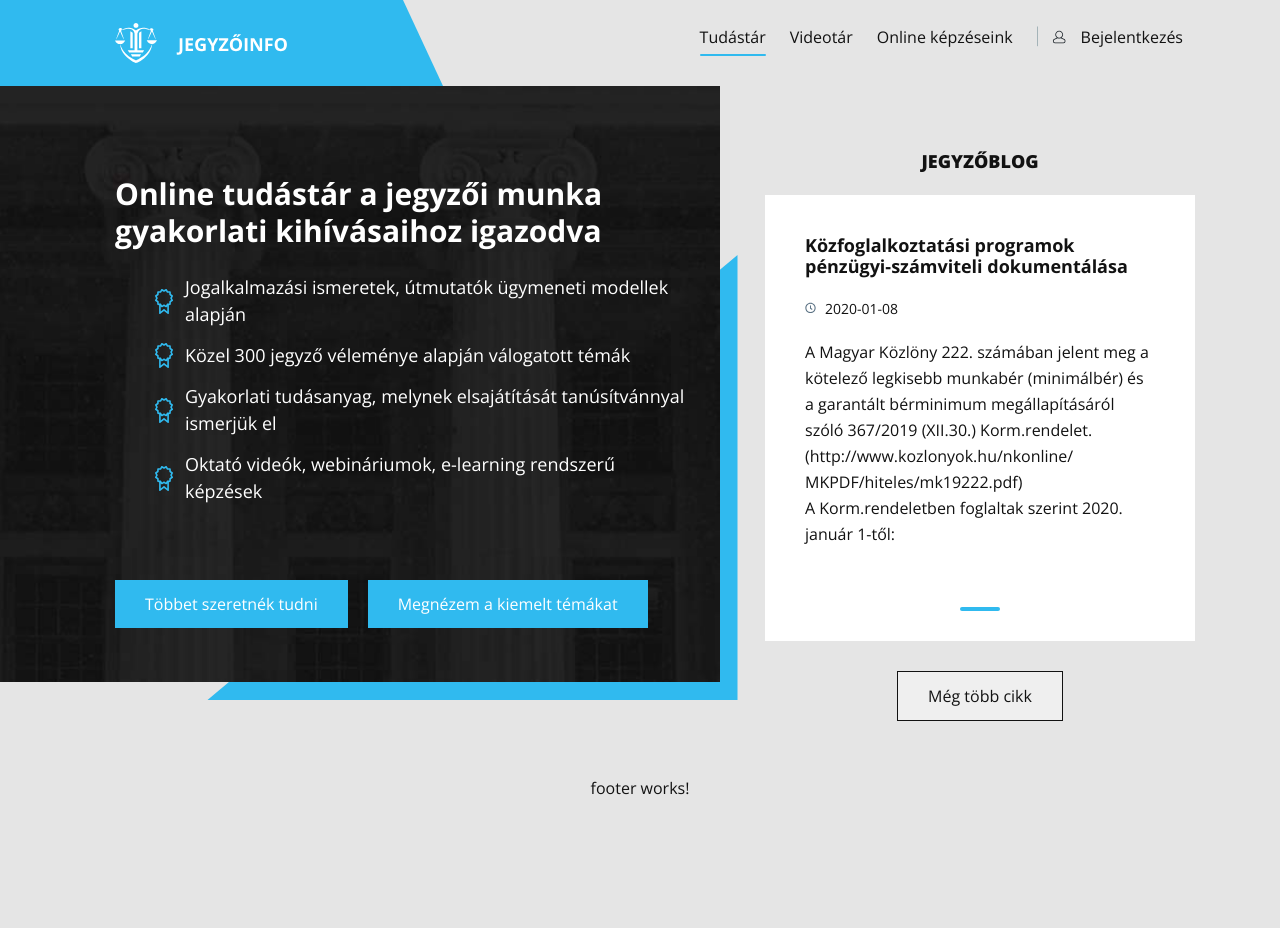
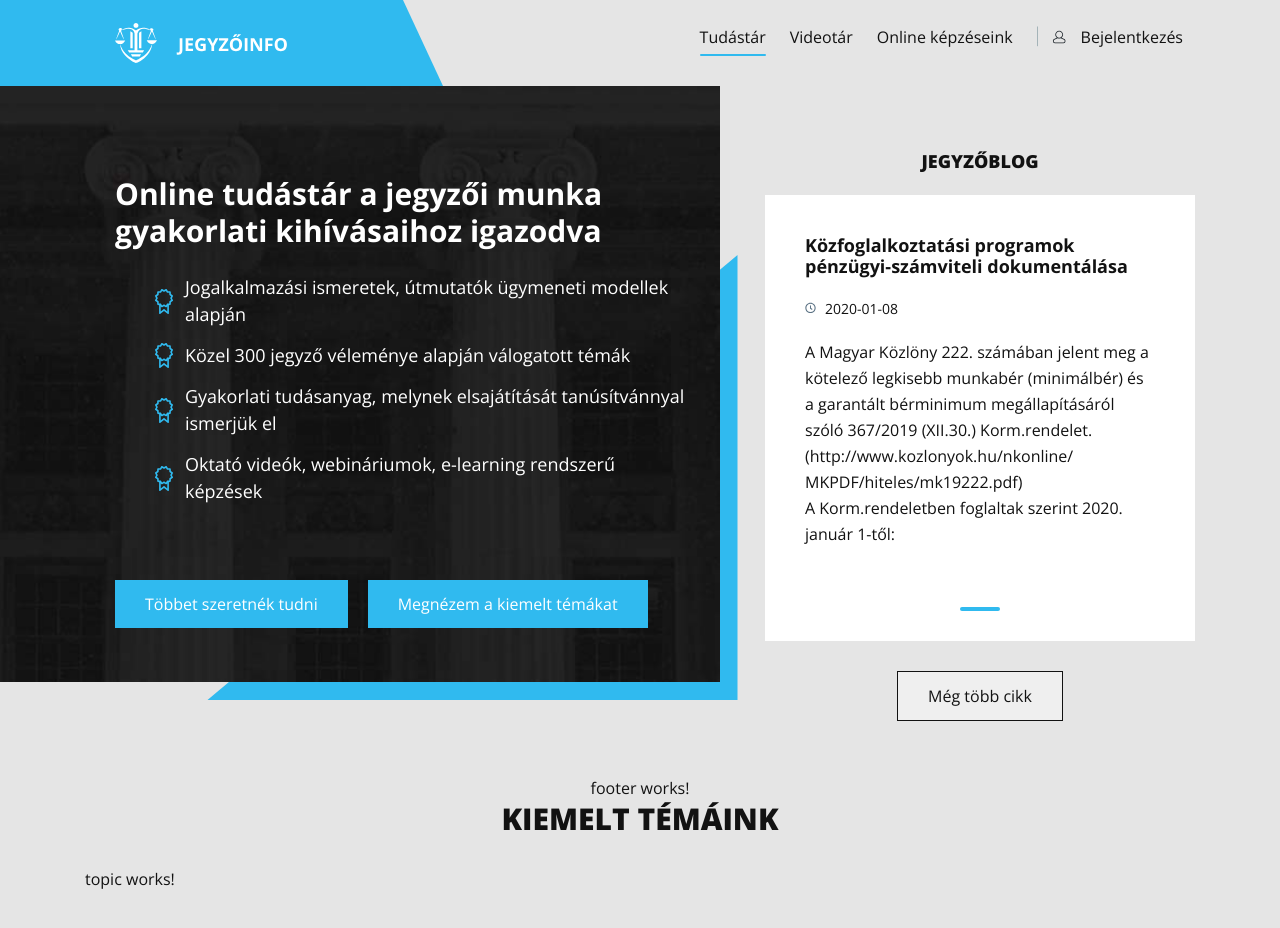
Before and after one commit to Kalamane264/Jinfo, an Angular app in the folder JegyzoInfo/ClientApp/: page /home in a window 1280 px wide. Shown: the top 928 px of the page. Built offline with nearby package versions, Linux system fonts and the light colour scheme.

Commit message:
topics start

```diff
--- a/JegyzoInfo/ClientApp/src/app/app-routing.module.ts
+++ b/JegyzoInfo/ClientApp/src/app/app-routing.module.ts
@@ -1,4 +1,4 @@
-import { HomeComponent } from './components/home/home.component';
+import { HomeComponent } from './pages/home/home.component';
 import { NgModule } from '@angular/core';
 import { Routes, RouterModule } from '@angular/router';
 
--- a/JegyzoInfo/ClientApp/src/app/app.module.ts
+++ b/JegyzoInfo/ClientApp/src/app/app.module.ts
@@ -3,16 +3,18 @@ import { NgModule } from '@angular/core';
 
 import { AppRoutingModule } from './app-routing.module';
 import { AppComponent } from './app.component';
-import { HomeComponent } from './components/home/home.component';
+import { HomeComponent } from './pages/home/home.component';
 import { NavigationComponent } from './components/_core/navigation/navigation.component';
 import { FooterComponent } from './components/_core/footer/footer.component';
+import { TopicComponent } from './components/topic/topic.component';
 
 @NgModule({
   declarations: [
     AppComponent,
     HomeComponent,
     FooterComponent,
-    NavigationComponent
+    NavigationComponent,
+    TopicComponent
   ],
   imports: [
     BrowserModule,
--- /dev/null
+++ b/JegyzoInfo/ClientApp/src/app/components/topic/topic.component.html
@@ -0,0 +1 @@
+<p>topic works!</p>
--- /dev/null
+++ b/JegyzoInfo/ClientApp/src/app/components/topic/topic.component.ts
@@ -0,0 +1,15 @@
+import { Component, OnInit } from '@angular/core';
+
+@Component({
+  selector: 'app-topic',
+  templateUrl: './topic.component.html',
+  styleUrls: ['./topic.component.scss']
+})
+export class TopicComponent implements OnInit {
+
+  constructor() { }
+
+  ngOnInit(): void {
+  }
+
+}
--- a/JegyzoInfo/ClientApp/src/app/components/home/home.component.html
+++ b/JegyzoInfo/ClientApp/src/app/pages/home/home.component.html
@@ -63,3 +63,12 @@
     </div>
   </div>
 </header>
+
+<div class="topics">
+  <div class="container">
+    <h1>
+      KIEMELT TÉMÁINK
+    </h1>
+    <app-topic></app-topic>
+  </div>
+</div>
--- a/JegyzoInfo/ClientApp/src/app/components/home/home.component.scss
+++ b/JegyzoInfo/ClientApp/src/app/pages/home/home.component.scss
@@ -101,3 +101,11 @@ header{
     }
   }
 }
+
+.topics{
+  h1{
+    text-align: center;
+    margin-top: 80px;
+    margin-bottom: 30px;
+  }
+}
--- a/JegyzoInfo/ClientApp/src/styles.scss
+++ b/JegyzoInfo/ClientApp/src/styles.scss
@@ -15,6 +15,11 @@ h1, h2, h3, ul, p{ padding: 0; margin: 0; }
 hr{ border: 0; height: 2px; border-radius: 2px; background-color: $blue; margin: 5px 0; width: 100%; }
 ul{ list-style: none; }
 
+h1{
+  font-size: 30px;
+  font-weight: 800;
+}
+
 button{
   padding: 12px 30px;
   font-size: 16px;
```
Also changed, not shown: JegyzoInfo/ClientApp/src/app/components/topic/topic.component.scss (added), JegyzoInfo/ClientApp/src/app/pages/home/home.component.ts (renamed from JegyzoInfo/ClientApp/src/app/components/home/home.component.ts), 2 other files (tests, documents, lock files or other folders).
